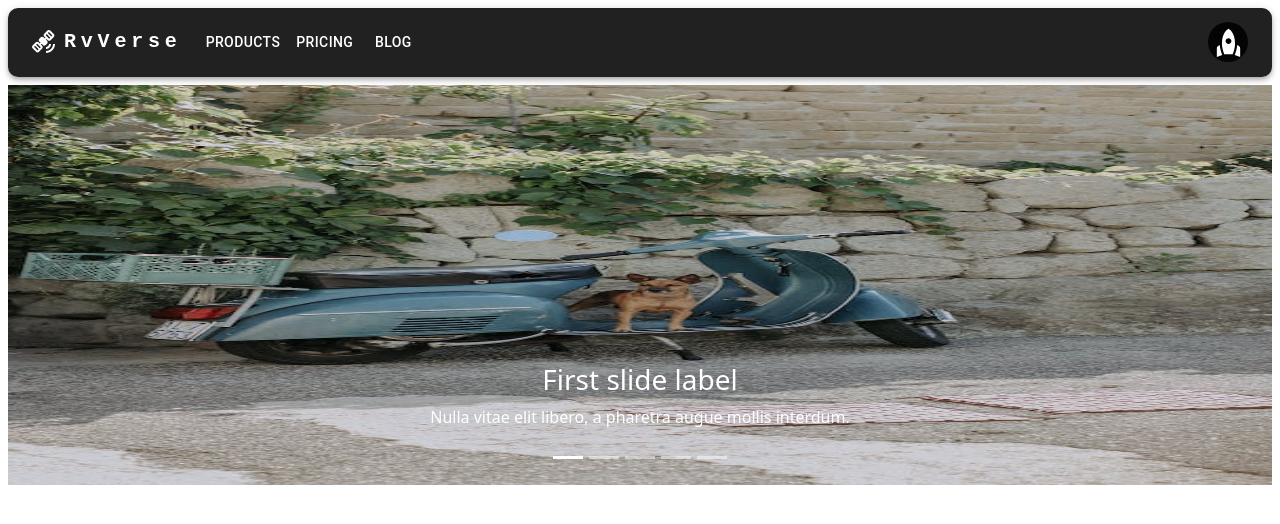
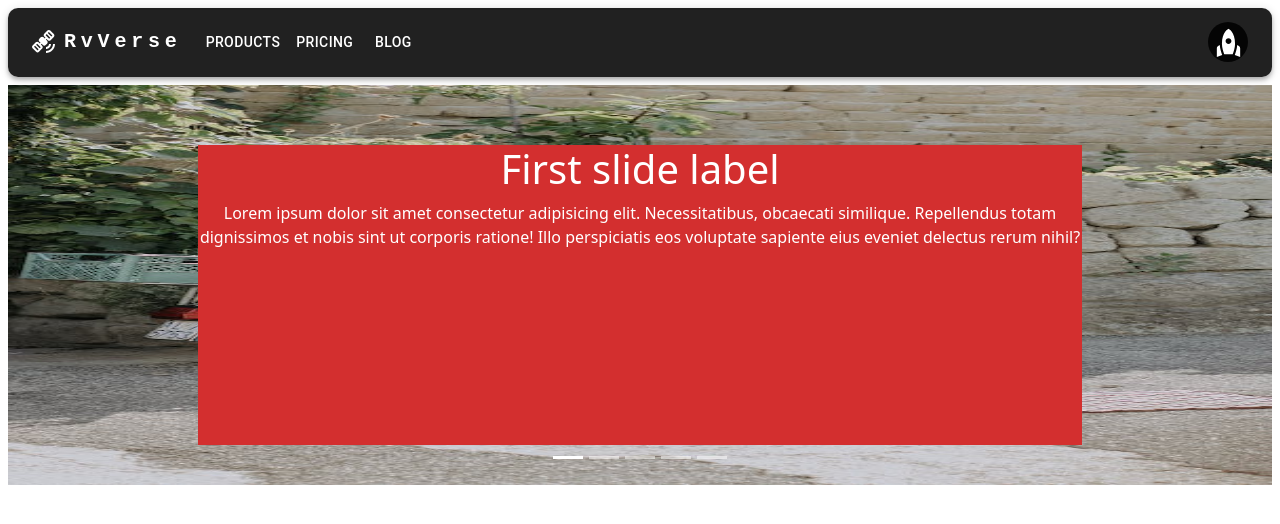
Before and after one commit to 07rv/firebase, a React (Create React App) app: page / in a window 1280 px wide. Both pictures are taken after a click on the button 568 px from the left and 457 px from the top of the page. Shown: the top 524 px of the page. Built offline with nearby package versions, Linux system fonts and the light colour scheme.

Commit message:
Update Slides.jsx

```diff
--- a/src/Components/Slides.jsx
+++ b/src/Components/Slides.jsx
@@ -9,7 +9,7 @@ import img5 from "../Images/img5.jpeg";
 
 const Slides = () => {
     return (
-        <Box sx={{m:1}}>
+        <Box sx={{ m: 1 }}>
             <Carousel fade controls={false}>
                 <Carousel.Item interval={3000}>
                     <img
@@ -18,9 +18,13 @@ const Slides = () => {
                         src={img1}
                         alt="First slide"
                     />
-                    <Carousel.Caption>
-                        <h3>First slide label</h3>
-                        <p>Nulla vitae elit libero, a pharetra augue mollis interdum.</p>
+                    <Carousel.Caption sx={{bgcolor: 'error.main'}}>
+                        <Box sx={{height: '300px', bgcolor: 'error.main',  }}>
+                            <h1 sx={{alignItems: 'flex-start'}}>First slide label</h1>
+                            <p>Lorem ipsum dolor sit amet consectetur adipisicing elit. Necessitatibus,
+                                obcaecati similique. Repellendus totam dignissimos et nobis sint ut corporis ratione!
+                                Illo perspiciatis eos voluptate sapiente eius eveniet delectus rerum nihil?</p>
+                        </Box>
                     </Carousel.Caption>
                 </Carousel.Item>
 
```
